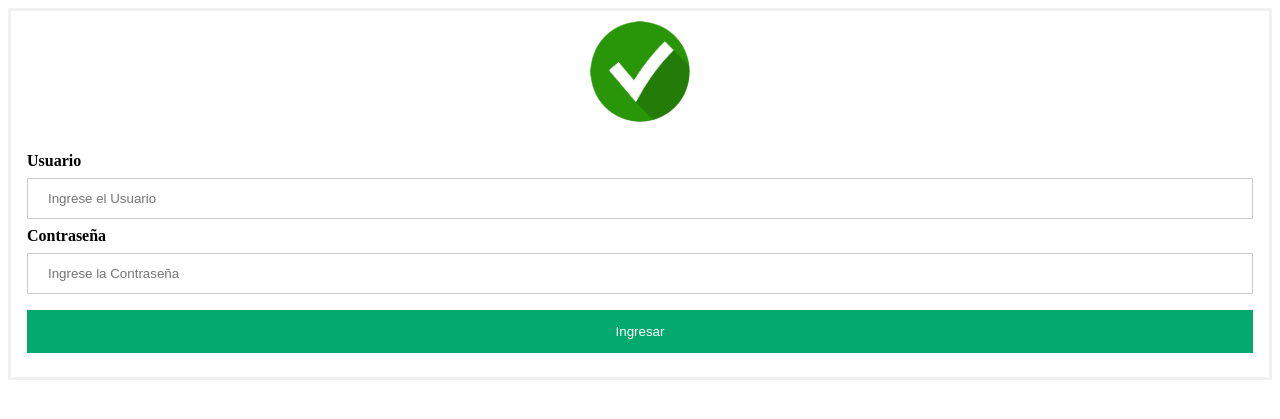
After one commit to kevin05m/todo-list, a Flask app: page /login in a window 1280 px wide. The commit adds this page. Shown: the top 419 px of the page. Run offline with Flask 3, Linux system fonts and the light colour scheme.

Commit message:
Agregado Login

```diff
--- a/main.py
+++ b/main.py
@@ -3,10 +3,25 @@ from flask import Flask, render_template, request, redirect, url_for
 app = Flask(__name__, template_folder='templates', static_folder='static')
 
 todos = []
+username = "kevin"
+password = "root"
 
 @app.route('/')
 def index():
     return render_template('index.html', todos=todos)
+
+@app.route('/login')
+def login():
+    return render_template('login.html')
+
+@app.route('/logincomp', methods=['GET', 'POST'])
+def logincomp():
+    userinp = request.form['uname']
+    passinp = request.form['psw']
+    if username == userinp and password==passinp:
+        return redirect(url_for('index'))
+    else:
+        return render_template('login.html')
 
 @app.route('/add', methods=['POST'])
 def add():
--- /dev/null
+++ b/static/login.css
@@ -0,0 +1,73 @@
+/* Bordered form */
+form {
+    border: 3px solid #f1f1f1;
+  }
+
+  /* Full-width inputs */
+  input[type=text], input[type=password] {
+    width: 100%;
+    padding: 12px 20px;
+    margin: 8px 0;
+    display: inline-block;
+    border: 1px solid #ccc;
+    box-sizing: border-box;
+  }
+
+  /* Set a style for all buttons */
+  button {
+    background-color: #04AA6D;
+    color: white;
+    padding: 14px 20px;
+    margin: 8px 0;
+    border: none;
+    cursor: pointer;
+    width: 100%;
+  }
+
+  /* Add a hover effect for buttons */
+  button:hover {
+    opacity: 0.8;
+  }
+
+  /* Extra style for the cancel button (red) */
+  .cancelbtn {
+    width: auto;
+    padding: 10px 18px;
+    background-color: #f44336;
+  }
+
+  /* Center the avatar image inside this container */
+  .imgcontainer {
+    text-align: center;
+    margin: auto;
+    width: 20%;
+    padding: 10px;
+  }
+
+  /* Avatar image */
+  img.avatar {
+    width: 40%;
+    border-radius: 50%;
+  }
+
+  /* Add padding to containers */
+  .container {
+    padding: 16px;
+  }
+
+  /* The "Forgot password" text */
+  span.psw {
+    float: right;
+    padding-top: 16px;
+  }
+
+  /* Change styles for span and cancel button on extra small screens */
+  @media screen and (max-width: 300px) {
+    span.psw {
+      display: block;
+      float: none;
+    }
+    .cancelbtn {
+      width: 100%;
+    }
+  }
--- /dev/null
+++ b/templates/login.html
@@ -0,0 +1,27 @@
+<!DOCTYPE html>
+<html lang="en">
+<head>
+    <meta charset="UTF-8">
+    <meta http-equiv="X-UA-Compatible" content="IE=edge">
+    <meta name="viewport" content="width=device-width, initial-scale=1.0">
+    <title>Login To-Do</title>
+    <link rel= "stylesheet" type= "text/css" href= "{{ url_for('static',filename='login.css') }}"/>
+</head>
+<body>
+    <form action="{{ url_for('logincomp') }}" method="post">
+        <div class="imgcontainer">
+          <img src="/static/img_avatar2.png" alt="Avatar" class="avatar">
+        </div>
+
+        <div class="container">
+          <label for="uname"><b>Usuario</b></label>
+          <input type="text" placeholder="Ingrese el Usuario" name="uname" required>
+
+          <label for="psw"><b>Contraseña</b></label>
+          <input type="password" placeholder="Ingrese la Contraseña" name="psw" required>
+
+          <button type="submit">Ingresar</button>
+        </div>
+      </form>
+</body>
+</html>
```
Also changed, not shown: static/style.css (+33 -18 lines), templates/edit.html (+9 -6 lines), templates/index.html (+4 -4 lines), static/img_avatar2.png (added), 1 other file.
